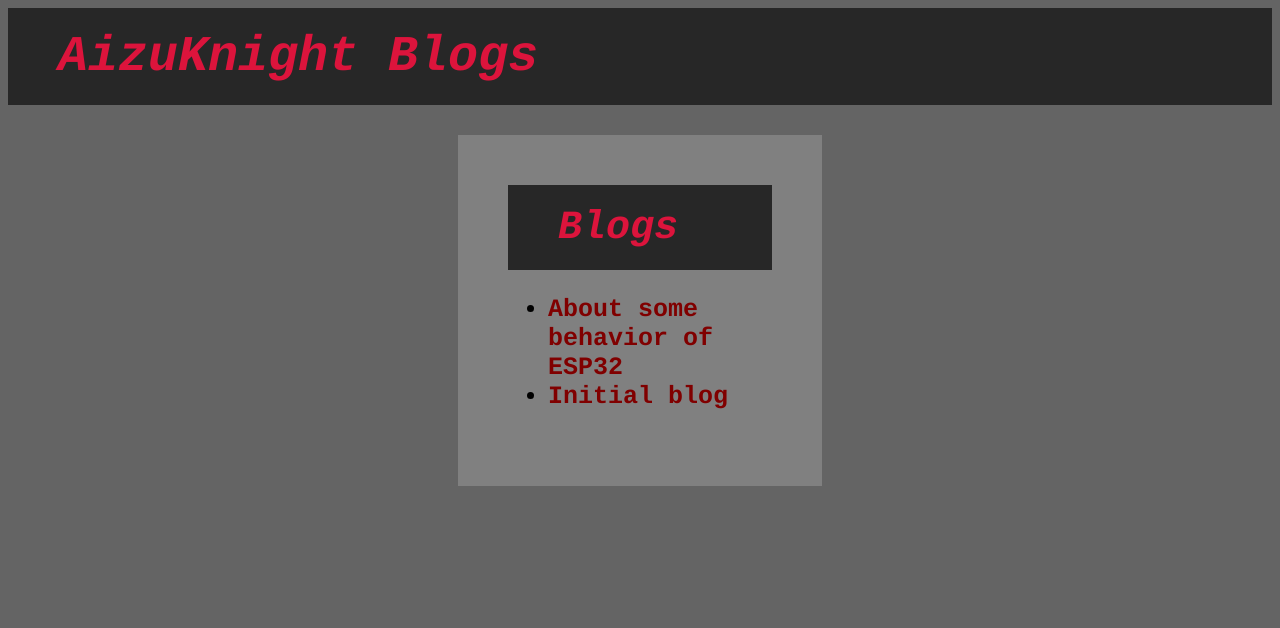
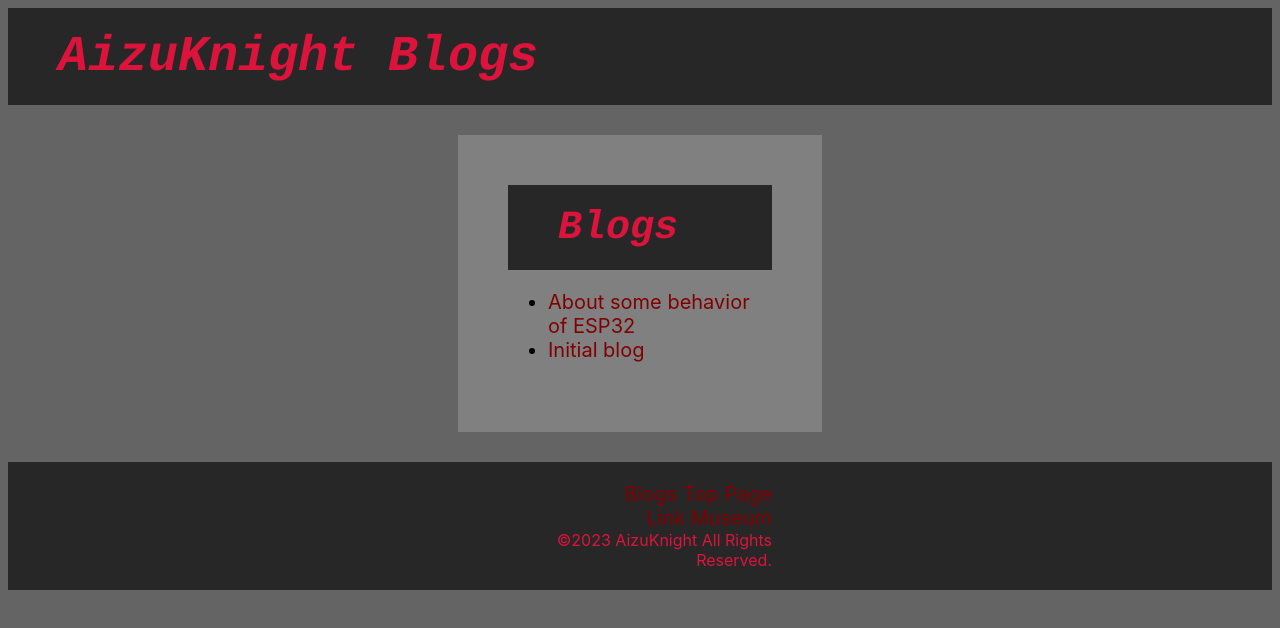
Before and after one commit to AizuKnight/aizuknight.github.io, a plain HTML site: page blogs/index.html in a window 1280 px wide. Drawn offline with Linux system fonts and the light colour scheme.

Commit message:
changed style

```diff
--- a/blogs/index.html
+++ b/blogs/index.html
@@ -27,6 +27,13 @@
             </ul>
         </div>
     </article>
+    <footer>
+        <a href="/blogs/index.html">Blogs Top Page</a>
+        <br>
+        <a href="/index.html">Link Museum</a>
+        <br>
+        <div class="copyright">©2023 AizuKnight All Rights Reserved.</div>
+    </footer>
 </body>
 
 </html>
--- a/style.css
+++ b/style.css
@@ -1,11 +1,11 @@
 body {
     background-color: rgb(100, 100, 100);
-    font-family: Courier, monospace;
+    font-family:"YakuHanJPs","-apple-system","BlinkMacSystemFont","Segoe UI","Hiragino Sans","Hiragino Kaku Gothic ProN","Meiryo",sans-serif;
+    font-size: 20px;
 }
 
 a:link {
-    color: rgb(128, 0, 0);
-    font-weight: bold;
+    color: rgb(128,0,0);
     text-decoration: none;
 }
 
@@ -13,26 +13,38 @@ a:hover {
     text-decoration: underline;
 }
 
+a:visited {
+    color: rgb(64,0,0);
+}
+
+header, footer {
+    color:crimson;
+    background-color: rgb(39,39,39);
+    padding: 20 50;
+}
+
 header {
-    color:crimson;
-    background-color: rgb(39, 39, 39);
+    font-family: "Courier","monospace";
     font-style: oblique;
     font-weight: bold;
-    font-size: 50;
-    padding: 20 50;
+    font-size: 50px;
+}
+
+footer {
+    text-align: right;
+    padding: 20 500;
 }
 
 article {
     background-color: rgb(128, 128, 128);
     margin: 30 450;
     padding: 50;
-    font-family: Courier, monospace;
 }
 
 .article > header {
-    font-size: 40;
+    font-size: 40px;
 }
 
-.wholelist {
-    font-size: 25;
+.copyright {
+    font-size: 16px;
 }
```
Also changed, not shown: index.html (+7 -0 lines).
